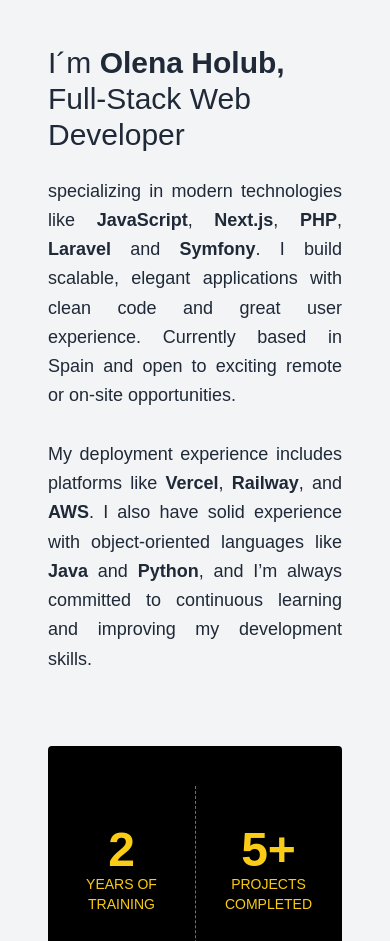
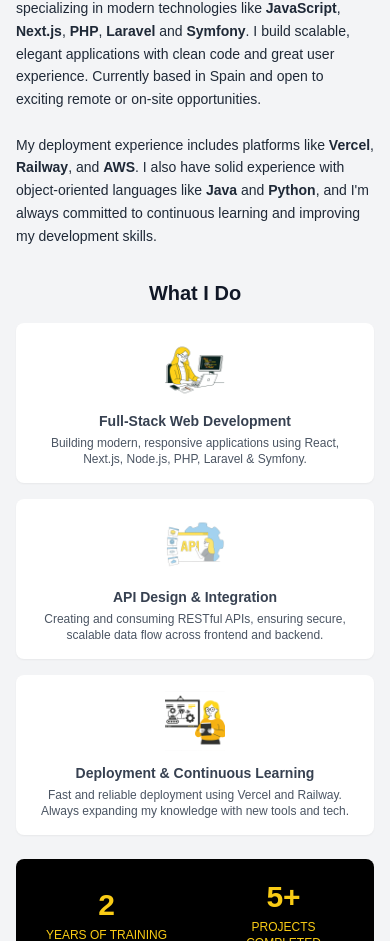
Before and after one commit to OlenaHolu/olena-holub-personal-site, a Next.js app: page / in a window 390 px wide. Shown: the part 1059-2000 px from the top of the page. Built offline with nearby package versions, Linux system fonts and the light colour scheme.

Commit message:
Enhance Sidebar and About components for improved mobile navigation and layout

```diff
--- a/components/Sidebar.tsx
+++ b/components/Sidebar.tsx
@@ -14,9 +14,18 @@
 
 export default function Sidebar() {
   const [activeSection, setActiveSection] = useState<string>('#home');
+  const [showMobileNav, setShowMobileNav] = useState(false);
 
   useEffect(() => {
     const handleScroll = () => {
+      const homeSection = document.querySelector('#home');
+      const aboutSection = document.querySelector('#about');
+
+      if (homeSection && aboutSection) {
+        const homeBottom = homeSection.getBoundingClientRect().bottom;
+        setShowMobileNav(homeBottom <= 0);
+      }
+
       for (const item of navItems) {
         const section = document.querySelector(item.href);
         if (section) {
@@ -36,8 +45,10 @@
 
   return (
     <>
-      {/* Mobile: Horizontal navigation at top */}
-      <nav className="lg:hidden bg-yellow-400 text-black p-4 sticky top-0 z-40 shadow-md">
+      {/* Mobile: Horizontal navigation - appears after home section */}
+      <nav className={`lg:hidden bg-yellow-400 text-black p-4 fixed top-0 left-0 right-0 z-40 shadow-md transition-transform duration-300 ${
+        showMobileNav ? 'translate-y-0' : '-translate-y-full'
+      }`}>
         <div className="flex items-center justify-between">
           <div className="flex items-center gap-3">
             <Image
--- a/components/sections/About.tsx
+++ b/components/sections/About.tsx
@@ -1,80 +1,117 @@
+import Image from 'next/image';
+
 export default function About() {
   return (
-    <section id="about" className="min-h-screen bg-gray-100 px-4 sm:px-12 lg:px-24 py-5">
-      <div className="flex justify-center mb-12">
-        <h2 className="text-4xl sm:text-5xl font-bold text-center w-full px-6 py-6 border-2 border-gray-400 inline-block">
+    <section id="about" className="min-h-screen bg-gray-100 px-4 sm:px-8 lg:px-24 py-8 lg:py-16">
+      {/* Title */}
+      <div className="flex justify-center mb-8 lg:mb-12">
+        <h2 className="text-2xl sm:text-3xl lg:text-4xl font-bold text-center px-4 sm:px-6 py-3 sm:py-4 lg:py-6 border-2 border-gray-400 w-full max-w-md lg:max-w-none">
           ABOUT ME
         </h2>
       </div>
-      <div className="px-8">
-        <h2 className="text-3xl py-6"> I´m <strong>Olena Holub,</strong> Full-Stack Web Developer  </h2>
-        <p className="text-lg mb-8 text-gray-800 leading-relaxed text-justify w-full">
-          specializing in modern technologies like <strong>JavaScript</strong>, <strong>Next.js</strong>, <strong>PHP</strong>, <strong>Laravel</strong> and <strong>Symfony</strong>. I build scalable, elegant applications with clean code and great user experience.
-          Currently based in Spain and open to exciting remote or on-site opportunities.
-          <br /><br />
-          My deployment experience includes platforms like <strong>Vercel</strong>, <strong>Railway</strong>, and <strong>AWS</strong>.  I also have solid experience with object-oriented languages like <strong>Java</strong> and <strong>Python</strong>, and I’m always committed to continuous learning and improving my development skills.
-        </p>
 
-        <div className="grid grid-cols-1 lg:grid-cols-3 gap-8">
+      <div className="max-w-7xl mx-auto">
+        {/* Intro */}
+        <div className="mb-8 lg:mb-12">
+          <h2 className="text-xl sm:text-2xl lg:text-3xl py-4 lg:py-6 text-center lg:text-left">
+            I'm <strong>Olena Holub,</strong> Full-Stack Web Developer
+          </h2>
+          <p className="text-sm sm:text-base lg:text-lg text-gray-800 leading-relaxed text-left lg:text-justify">
+            specializing in modern technologies like <strong>JavaScript</strong>, <strong>Next.js</strong>, <strong>PHP</strong>, <strong>Laravel</strong> and <strong>Symfony</strong>. I build scalable, elegant applications with clean code and great user experience.
+            Currently based in Spain and open to exciting remote or on-site opportunities.
+            <br /><br />
+            My deployment experience includes platforms like <strong>Vercel</strong>, <strong>Railway</strong>, and <strong>AWS</strong>. I also have solid experience with object-oriented languages like <strong>Java</strong> and <strong>Python</strong>, and I'm always committed to continuous learning and improving my development skills.
+          </p>
+        </div>
 
-          <div className="relative col-span-2 grid grid-cols-2 grid-rows-2 mt-10 text-yellow-400 text-center bg-black rounded overflow-hidden">
-            <div className="absolute left-1/2 top-[8%] bottom-[8%]  w-0.5 border-l border-dashed border-gray-500 z-0" />
-            <div className="absolute top-1/2 left-0 w-[calc(50%-16px)] border-t border-dashed border-gray-500 z-0" />
-            <div className="absolute top-1/2 right-0 w-[calc(50%-16px)] border-t border-dashed border-gray-500 z-0" />
+        {/* Stats and Services - Mobile First Layout */}
+        <div className="flex flex-col lg:grid lg:grid-cols-3 gap-6 lg:gap-8 lg:items-start">
 
-            <div className="flex flex-col items-center justify-center p-6 z-10">
-              <div className="text-5xl font-bold">2</div>
-              <div className="text-sm">YEARS OF TRAINING</div>
-            </div>
+          {/* Stats Grid - Mobile: full width, Desktop: 2 cols */}
+          <div className="lg:col-span-2 order-2 lg:order-1 lg:h-full">
+            <div className="relative grid grid-cols-2 gap-1 text-yellow-400 text-center bg-black rounded-lg overflow-hidden p-1 lg:h-full">
+              {/* Decorative lines - hidden on mobile for cleaner look */}
+              <div className="hidden sm:block absolute left-1/2 top-[8%] bottom-[8%] w-0.5 border-l border-dashed border-gray-500 z-0" />
+              <div className="hidden sm:block absolute top-1/2 left-0 w-[calc(50%-16px)] border-t border-dashed border-gray-500 z-0" />
+              <div className="hidden sm:block absolute top-1/2 right-0 w-[calc(50%-16px)] border-t border-dashed border-gray-500 z-0" />
 
-            <div className="flex flex-col items-center justify-center p-6 z-10">
-              <div className="text-5xl font-bold">5+</div>
-              <div className="text-sm">PROJECTS COMPLETED</div>
-            </div>
+              <div className="flex flex-col items-center justify-center p-4 sm:p-6 z-10 bg-black rounded">
+                <div className="text-3xl sm:text-4xl lg:text-5xl font-bold">2</div>
+                <div className="text-xs sm:text-sm mt-1">YEARS OF TRAINING</div>
+              </div>
 
-            <div className="flex flex-col items-center justify-center p-6 z-10">
-              <div className="text-5xl font-bold">100%</div>
-              <div className="text-sm">DEDICATION</div>
-            </div>
+              <div className="flex flex-col items-center justify-center p-4 sm:p-6 z-10 bg-black rounded">
+                <div className="text-3xl sm:text-4xl lg:text-5xl font-bold">5+</div>
+                <div className="text-xs sm:text-sm mt-1">PROJECTS COMPLETED</div>
+              </div>
 
-            <div className="flex flex-col items-center justify-center p-6 z-10">
-              <div className="text-4xl font-bold">🇺🇦 🇷🇺 🇪🇸 🇬🇧</div>
-              <div className="text-sm">LANGUAGES SPOKEN</div>
+              <div className="flex flex-col items-center justify-center p-4 sm:p-6 z-10 bg-black rounded">
+                <div className="text-3xl sm:text-4xl lg:text-5xl font-bold">100%</div>
+                <div className="text-xs sm:text-sm mt-1">DEDICATION</div>
+              </div>
+
+              <div className="flex flex-col items-center justify-center p-4 sm:p-6 z-10 bg-black rounded">
+                <div className="text-2xl sm:text-3xl lg:text-4xl font-bold">🇺🇦 🇷🇺 🇪🇸 🇬🇧</div>
+                <div className="text-xs sm:text-sm mt-1">LANGUAGES SPOKEN</div>
+              </div>
             </div>
           </div>
 
-          <div>
-            <h3 className="text-3xl font-semibold mb-4 text-gray-900">What I Do</h3>
-            <div className="space-y-6 text-gray-700 text-sm">
-              <div className="flex items-start gap-4">
-                <img src="/images/about/1.png" alt="image about" className="text-yellow-500 mt-1" width={100} height={100} />
+          {/* Services - Mobile: full width, Desktop: 1 col */}
+          <div className="order-1 lg:order-2 lg:h-full flex flex-col">
+            <h3 className="text-xl sm:text-2xl lg:text-3xl font-semibold mb-4 lg:mb-6 text-gray-900 text-center lg:text-left">
+              What I Do
+            </h3>
+            <div className="space-y-4 lg:space-y-6 text-gray-700 flex-1 lg:flex lg:flex-col lg:justify-start">
+
+              <div className="flex flex-col sm:flex-row items-center sm:items-start gap-3 sm:gap-4 text-center sm:text-left p-4 sm:p-0 bg-white sm:bg-transparent rounded-lg sm:rounded-none shadow-sm sm:shadow-none">
+                <Image
+                  src="/images/about/1.png"
+                  alt="Full-Stack Development"
+                  width={60}
+                  height={60}
+                  className="sm:w-20 sm:h-20 lg:w-24 lg:h-24 flex-shrink-0"
+                />
                 <div>
-                  <p className="font-bold">Full-Stack Web Development</p>
-                  <p>
+                  <p className="font-bold text-sm sm:text-base mb-1">Full-Stack Web Development</p>
+                  <p className="text-xs sm:text-sm text-gray-600">
                     Building modern, responsive applications using React, Next.js, Node.js, PHP, Laravel & Symfony.
                   </p>
                 </div>
               </div>
 
-              <div className="flex items-start gap-4">
-                <img src="/images/about/2.png" alt="image about" className="text-yellow-500 mt-1" width={100} height={100} />
+              <div className="flex flex-col sm:flex-row items-center sm:items-start gap-3 sm:gap-4 text-center sm:text-left p-4 sm:p-0 bg-white sm:bg-transparent rounded-lg sm:rounded-none shadow-sm sm:shadow-none">
+                <Image
+                  src="/images/about/2.png"
+                  alt="API Design"
+                  width={60}
+                  height={60}
+                  className="sm:w-20 sm:h-20 lg:w-24 lg:h-24 flex-shrink-0"
+                />
                 <div>
-                  <p className="font-bold">API Design & Integration</p>
-                  <p>
+                  <p className="font-bold text-sm sm:text-base mb-1">API Design & Integration</p>
+                  <p className="text-xs sm:text-sm text-gray-600">
                     Creating and consuming RESTful APIs, ensuring secure, scalable data flow across frontend and backend.
                   </p>
                 </div>
               </div>
 
-              <div className="flex items-start gap-4">
-                <img src="/images/about/3.png" alt="image about" className="text-yellow-500 mt-1" width={100} height={100} />
+              <div className="flex flex-col sm:flex-row items-center sm:items-start gap-3 sm:gap-4 text-center sm:text-left p-4 sm:p-0 bg-white sm:bg-transparent rounded-lg sm:rounded-none shadow-sm sm:shadow-none">
+                <Image
+                  src="/images/about/3.png"
+                  alt="Deployment"
+                  width={60}
+                  height={60}
+                  className="sm:w-20 sm:h-20 lg:w-24 lg:h-24 flex-shrink-0"
+                />
                 <div>
-                  <p className="font-bold">Deployment & Continuous Learning</p>
-                  <p>
+                  <p className="font-bold text-sm sm:text-base mb-1">Deployment & Continuous Learning</p>
+                  <p className="text-xs sm:text-sm text-gray-600">
                     Fast and reliable deployment using Vercel and Railway. Always expanding my knowledge with new tools and tech.
                   </p>
                 </div>
               </div>
+
             </div>
           </div>
         </div>
```
